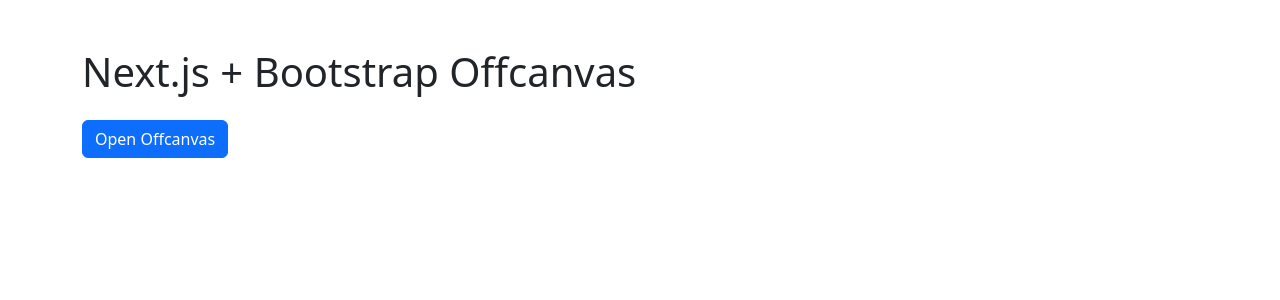
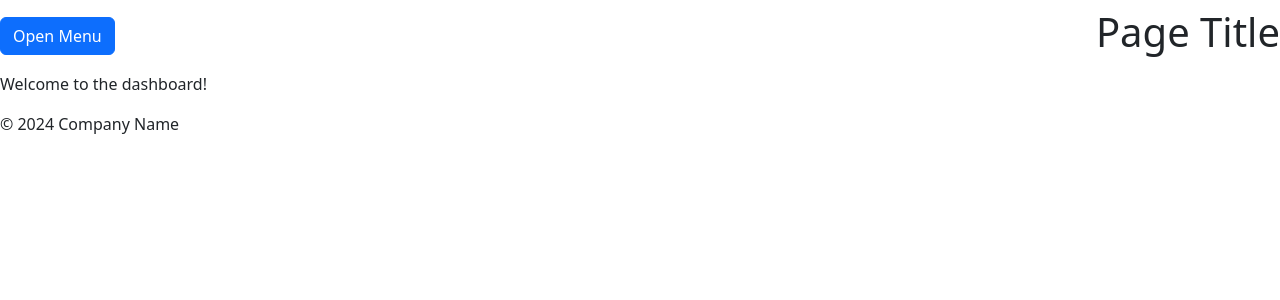
Before and after one commit to raarnout/dashboard, a Next.js app: page / in a window 1280 px wide. Shown: the top 300 px of the page. Built offline with nearby package versions, Linux system fonts and the light colour scheme.

Commit message:
create Sidebar component and open en close it via a button in the navbar

```diff
--- a/src/app/layout.tsx
+++ b/src/app/layout.tsx
@@ -1,22 +1,19 @@
-import type { Metadata } from "next";
 import "@/styles/_globals.scss";
 import BootstrapClient from "@/components/BootstrapClient";
+import LayoutWrapper from "@/components/LayoutWrapper";
+import type { Metadata } from "next";
 
 export const metadata: Metadata = {
-  title: "Create Next App",
-  description: "Generated by create next app",
+  title: "Next.js Sidebar",
+  description: "Bootstrap Offcanvas Sidebar in Next.js",
 };
 
-export default function RootLayout({
-  children,
-}: Readonly<{
-  children: React.ReactNode;
-}>) {
+export default function RootLayout({ children }: { children: React.ReactNode }) {
   return (
     <html lang="en">
       <body>
-        <BootstrapClient/>
-        {children}
+        <BootstrapClient />
+        <LayoutWrapper>{children}</LayoutWrapper>
       </body>
     </html>
   );
--- a/src/app/page.module.scss
+++ b/src/app/page.module.scss
@@ -1,3 +1,3 @@
-.page {
-  display: flex;
-}
+// .page {
+//   display: flex;
+// }
--- a/src/app/page.tsx
+++ b/src/app/page.tsx
@@ -1,10 +1,7 @@
-import Offcanvas from "@/components/Offcanvas";
-
 export default function Home() {
   return (
-    <main className="container py-5">
-      <h1 className="mb-4">Next.js + Bootstrap Offcanvas</h1>
-      <Offcanvas /> {/* ✅ Now you have a working offcanvas! */}
+    <main className="content">
+      <p>Welcome to the dashboard!</p>
     </main>
   );
 }
--- /dev/null
+++ b/src/components/LayoutWrapper/index.tsx
@@ -0,0 +1,27 @@
+"use client";
+import { useState } from "react";
+import Sidebar from "@/components/Sidebar";
+
+export default function LayoutWrapper({ children }: { children: React.ReactNode }) {
+  const [isSidebarOpen, setIsSidebarOpen] = useState(false);
+
+  const toggleSidebar = () => {
+    setIsSidebarOpen(!isSidebarOpen);
+  };
+
+  return (
+    <div className={`wrapper ${isSidebarOpen ? "sidebar-open" : ""}`}>
+      <Sidebar isOpen={isSidebarOpen} />
+      <div className="main">
+        <nav className="navbar">
+          <button className="btn btn-primary" onClick={toggleSidebar}>
+            {isSidebarOpen ? "Close Menu" : "Open Menu"}
+          </button>
+          <h1>Page Title</h1>
+        </nav>
+        <main className="content">{children}</main>
+        <footer className="footer">© 2024 Company Name</footer>
+      </div>
+    </div>
+  );
+}
--- a/src/components/Offcanvas/index.tsx
+++ /dev/null
@@ -1,24 +0,0 @@
-"use client";
-
-export default function Offcanvas() {
-  return (
-    <>
-      {/* Button to open Offcanvas */}
-      <button className="btn btn-primary" type="button" data-bs-toggle="offcanvas" data-bs-target="#demoOffcanvas">
-        Open Offcanvas
-      </button>
-
-      {/* Offcanvas menu */}
-      <div className="offcanvas offcanvas-start" id="demoOffcanvas">
-        <div className="offcanvas-header">
-          <h5 className="offcanvas-title">Menu</h5>
-          <button type="button" className="btn-close" data-bs-dismiss="offcanvas"></button>
-        </div>
-        <div className="offcanvas-body">
-          <p>This is a sidebar menu using Bootstrap Offcanvas in Next.js.</p>
-          <button className="btn btn-secondary" data-bs-dismiss="offcanvas">Close</button>
-        </div>
-      </div>
-    </>
-  );
-}
--- /dev/null
+++ b/src/components/Sidebar/Sidebar.module.scss
@@ -0,0 +1,34 @@
+$sidebar-width: 250px;
+
+.wrapper {
+  display: flex;
+  transition: margin-left 0.3s ease-in-out;
+}
+
+/* Sidebar hidden by default */
+.sidebar {
+  width: $sidebar-width;
+  height: 100vh;
+  background: #343a40;
+  color: white;
+  position: fixed;
+  top: 0;
+  left: -$sidebar-width; /* Sidebar is hidden */
+  transition: left 0.3s ease-in-out;
+  padding: 1rem;
+}
+
+/* Show sidebar when open */
+.open {
+  left: 0;
+}
+
+/* Push main content */
+.main {
+  flex-grow: 1;
+  transition: margin-left 0.3s ease-in-out;
+}
+
+.open + .main {
+  margin-left: $sidebar-width;
+}
--- /dev/null
+++ b/src/components/Sidebar/index.tsx
@@ -0,0 +1,23 @@
+"use client";
+import styles from "./Sidebar.module.scss";
+
+interface SidebarProps {
+  isOpen: boolean;
+}
+
+export default function Sidebar({ isOpen }: SidebarProps) {
+  return (
+    <aside className={`${styles.sidebar} ${isOpen ? styles.open : ""}`}>
+      <div className="offcanvas-header">
+        <h5 className="offcanvas-title">Sidebar Menu</h5>
+      </div>
+      <div className="offcanvas-body">
+        <ul>
+          <li><a href="#">Dashboard</a></li>
+          <li><a href="#">Settings</a></li>
+          <li><a href="#">Profile</a></li>
+        </ul>
+      </div>
+    </aside>
+  );
+}
--- a/src/styles/_globals.scss
+++ b/src/styles/_globals.scss
@@ -58,3 +58,39 @@
 // scss-docs-end import-stack
 
 // Add additional custom code here
+
+$sidebar-width: 250px;
+
+.wrapper {
+  display: flex;
+  transition: margin-left 0.3s ease-in-out;
+}
+
+/* Sidebar hidden by default */
+.sidebar {
+  width: $sidebar-width;
+  height: 100vh;
+  background: #343a40;
+  color: white;
+  position: fixed;
+  top: 0;
+  left: -$sidebar-width;
+  transition: left 0.3s ease-in-out;
+  padding: 1rem;
+}
+
+/* Show sidebar when open */
+.sidebar-open .sidebar {
+  left: 0;
+}
+
+/* Move entire main content */
+.main {
+  flex-grow: 1;
+  transition: margin-left 0.3s ease-in-out;
+}
+
+/* When sidebar is open, shift main content */
+.sidebar-open .main {
+  margin-left: $sidebar-width;
+}
```
